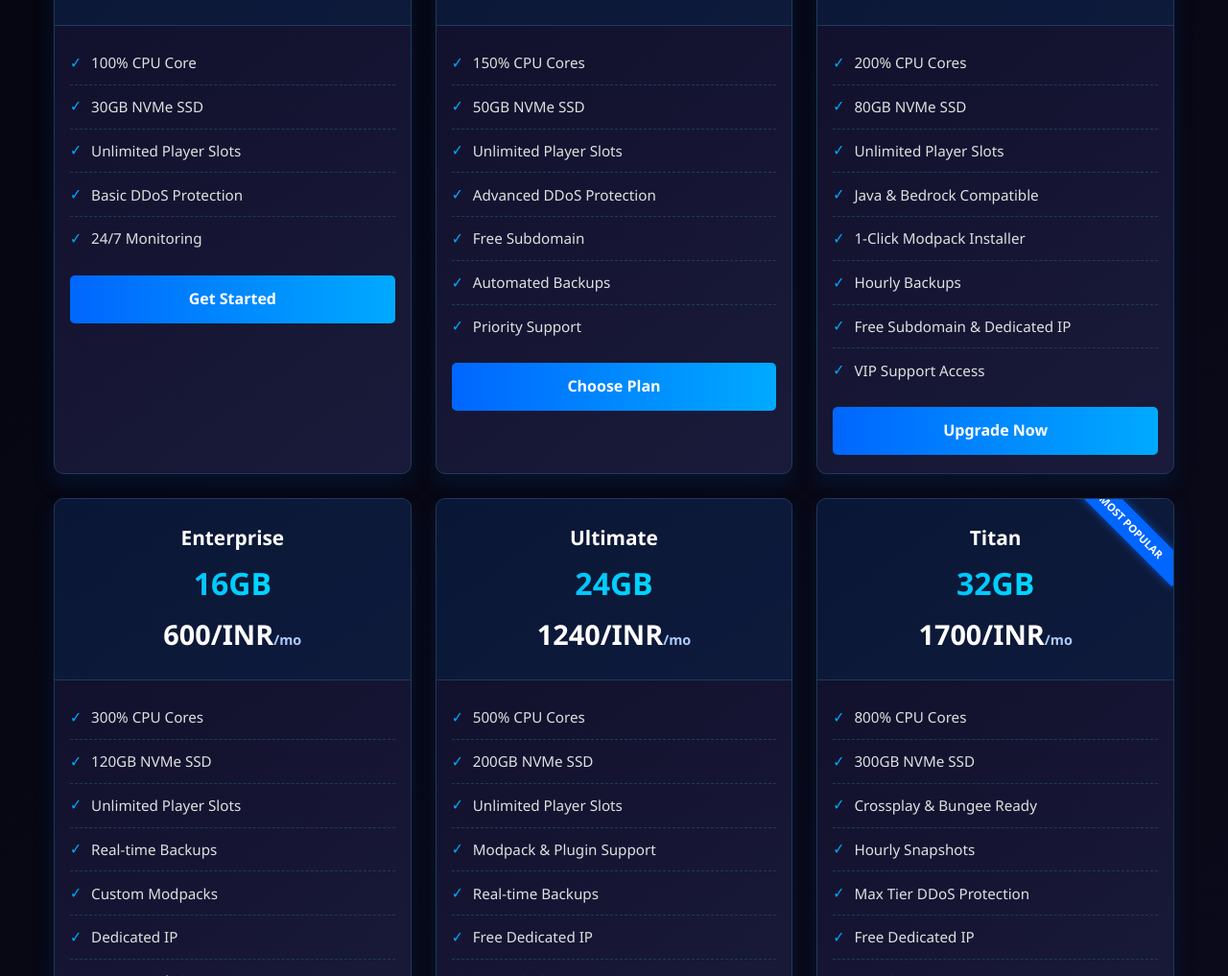
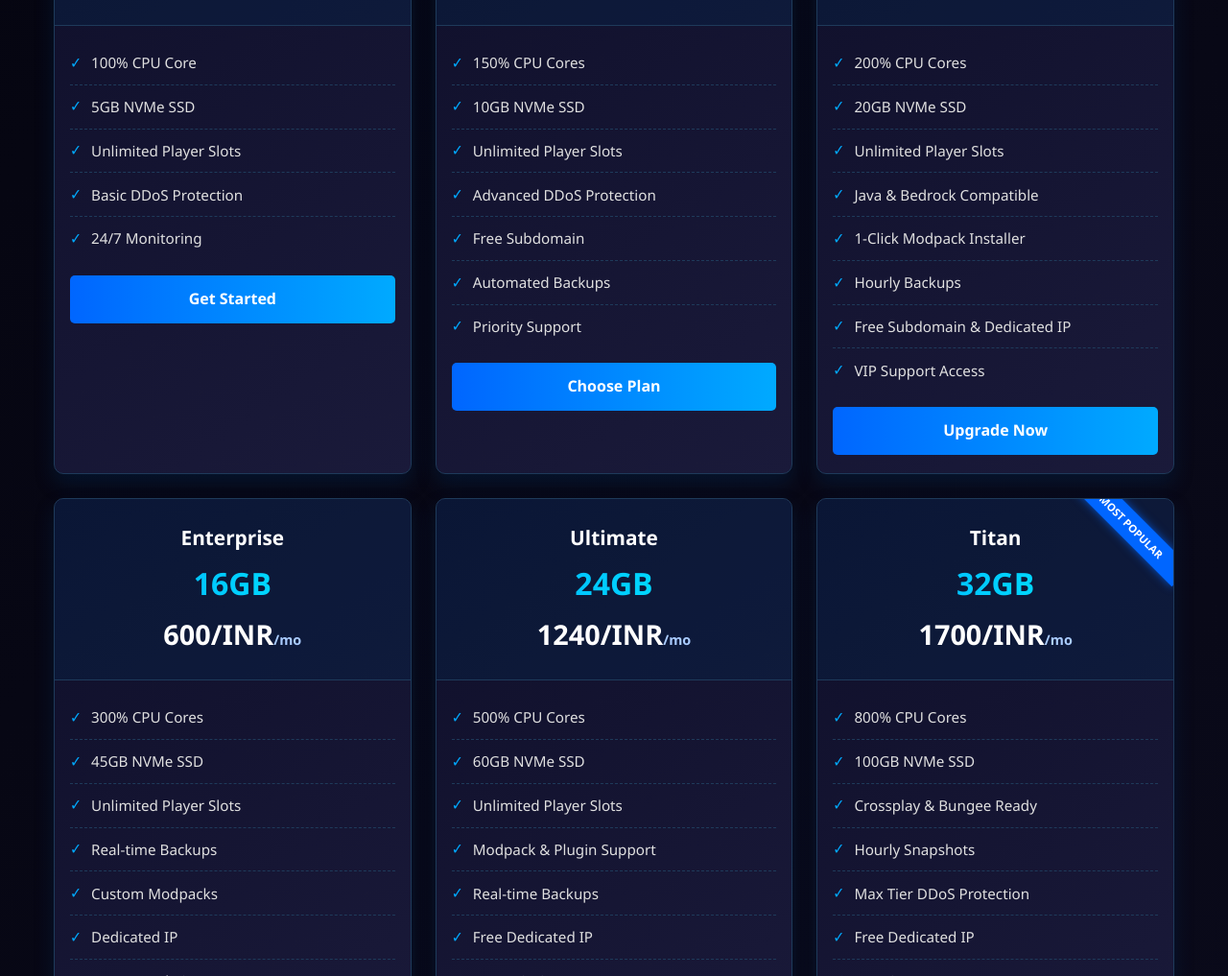
Before and after one commit to ztxhosting/ztx-in, a plain HTML site: page minecraft.html in a window 1280 px wide. Shown: the part 367-1384 px from the top of the page at 96% size. Drawn offline with Linux system fonts and the light colour scheme.

Commit message:
Update minecraft.html

```diff
--- a/minecraft.html
+++ b/minecraft.html
@@ -216,7 +216,7 @@
         <div class="plan-features">
           <ul class="feature-list">
             <li><span class="feature-icon">✓</span> 100% CPU Core</li>
-            <li><span class="feature-icon">✓</span> 30GB NVMe SSD</li>
+            <li><span class="feature-icon">✓</span> 5GB NVMe SSD</li>
             <li><span class="feature-icon">✓</span> Unlimited Player Slots</li>
             <li><span class="feature-icon">✓</span> Basic DDoS Protection</li>
             <li><span class="feature-icon">✓</span> 24/7 Monitoring</li>
@@ -237,7 +237,7 @@
         <div class="plan-features">
           <ul class="feature-list">
             <li><span class="feature-icon">✓</span> 150% CPU Cores</li>
-            <li><span class="feature-icon">✓</span> 50GB NVMe SSD</li>
+            <li><span class="feature-icon">✓</span> 10GB NVMe SSD</li>
             <li><span class="feature-icon">✓</span> Unlimited Player Slots</li>
             <li><span class="feature-icon">✓</span> Advanced DDoS Protection</li>
             <li><span class="feature-icon">✓</span> Free Subdomain</li>
@@ -260,7 +260,7 @@
         <div class="plan-features">
           <ul class="feature-list">
             <li><span class="feature-icon">✓</span> 200% CPU Cores</li>
-            <li><span class="feature-icon">✓</span> 80GB NVMe SSD</li>
+            <li><span class="feature-icon">✓</span> 20GB NVMe SSD</li>
             <li><span class="feature-icon">✓</span> Unlimited Player Slots</li>
             <li><span class="feature-icon">✓</span> Java & Bedrock Compatible</li>
             <li><span class="feature-icon">✓</span> 1-Click Modpack Installer</li>
@@ -284,7 +284,7 @@
         <div class="plan-features">
           <ul class="feature-list">
             <li><span class="feature-icon">✓</span> 300% CPU Cores</li>
-            <li><span class="feature-icon">✓</span> 120GB NVMe SSD</li>
+            <li><span class="feature-icon">✓</span> 45GB NVMe SSD</li>
             <li><span class="feature-icon">✓</span> Unlimited Player Slots</li>
             <li><span class="feature-icon">✓</span> Real-time Backups</li>
             <li><span class="feature-icon">✓</span> Custom Modpacks</li>
@@ -307,7 +307,7 @@
         <div class="plan-features">
           <ul class="feature-list">
             <li><span class="feature-icon">✓</span> 500% CPU Cores</li>
-            <li><span class="feature-icon">✓</span> 200GB NVMe SSD</li>
+            <li><span class="feature-icon">✓</span> 60GB NVMe SSD</li>
             <li><span class="feature-icon">✓</span> Unlimited Player Slots</li>
             <li><span class="feature-icon">✓</span> Modpack & Plugin Support</li>
             <li><span class="feature-icon">✓</span> Real-time Backups</li>
@@ -330,7 +330,7 @@
         <div class="plan-features">
           <ul class="feature-list">
             <li><span class="feature-icon">✓</span> 800% CPU Cores</li>
-            <li><span class="feature-icon">✓</span> 300GB NVMe SSD</li>
+            <li><span class="feature-icon">✓</span> 100GB NVMe SSD</li>
             <li><span class="feature-icon">✓</span> Crossplay & Bungee Ready</li>
             <li><span class="feature-icon">✓</span> Hourly Snapshots</li>
             <li><span class="feature-icon">✓</span> Max Tier DDoS Protection</li>
```
